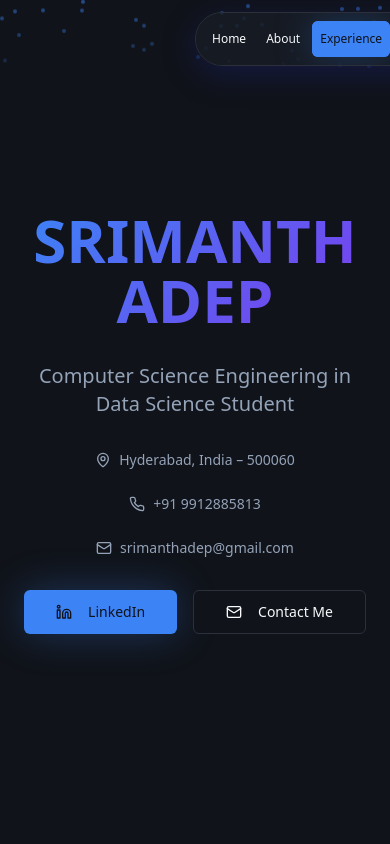
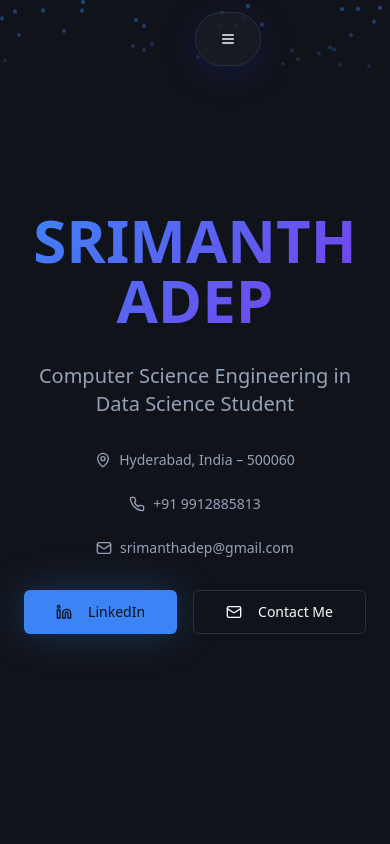
Before and after one commit to srimanthadep/srimanth-portfolio, a React (Vite) app: page / in a window 390 px wide. Shown: the top 844 px of the page. Built offline with nearby package versions, Linux system fonts and the light colour scheme.

Commit message:
Encapsulate navigation in a menu box
Wrap the navigation elements within a menu box.

```diff
--- a/src/components/Navigation.tsx
+++ b/src/components/Navigation.tsx
@@ -1,5 +1,7 @@
 import { motion } from "framer-motion";
 import { Button } from "@/components/ui/button";
+import { Menu, X } from "lucide-react";
+import { useState } from "react";
 
 interface NavigationProps {
   activeSection: string;
@@ -16,21 +18,30 @@ const sections = [
 ];
 
 export function Navigation({ activeSection, onSectionChange }: NavigationProps) {
+  const [isMenuOpen, setIsMenuOpen] = useState(false);
+
+  const handleSectionChange = (section: string) => {
+    onSectionChange(section);
+    setIsMenuOpen(false);
+  };
+
   return (
+    <>
       <motion.nav
         initial={{ y: -100, opacity: 0 }}
         animate={{ y: 0, opacity: 1 }}
         transition={{ duration: 0.8, delay: 0.2 }}
-      className="fixed top-3 left-1/2 -translate-x-1/2 z-50 backdrop-blur-glass bg-card/80 border border-border rounded-full px-2 py-2 md:px-6 md:py-3 shadow-glass max-w-[calc(100vw-1rem)] overflow-x-auto"
+        className="fixed top-3 left-1/2 -translate-x-1/2 z-50 backdrop-blur-glass bg-card/80 border border-border rounded-full px-4 py-2 shadow-glass"
       >
-      <div className="flex space-x-1 md:space-x-2 min-w-max">
+        {/* Desktop Navigation */}
+        <div className="hidden md:flex space-x-2">
           {sections.map((section) => (
             <Button
               key={section.id}
               variant={activeSection === section.id ? "default" : "ghost"}
               size="sm"
               onClick={() => onSectionChange(section.id)}
-            className={`relative transition-all duration-300 text-xs md:text-sm px-2 py-1 md:px-3 md:py-2 whitespace-nowrap ${
+              className={`relative transition-all duration-300 ${
                 activeSection === section.id
                   ? 'bg-primary text-primary-foreground shadow-glow-primary'
                   : 'hover:bg-secondary/80'
@@ -47,6 +58,48 @@ export function Navigation({ activeSection, onSectionChange }: NavigationProps)
             </Button>
           ))}
         </div>
+
+        {/* Mobile Menu Button */}
+        <div className="md:hidden">
+          <Button
+            variant="ghost"
+            size="sm"
+            onClick={() => setIsMenuOpen(!isMenuOpen)}
+            className="p-2"
+          >
+            {isMenuOpen ? <X size={20} /> : <Menu size={20} />}
+          </Button>
+        </div>
       </motion.nav>
+
+      {/* Mobile Menu Dropdown */}
+      {isMenuOpen && (
+        <motion.div
+          initial={{ opacity: 0, y: -20 }}
+          animate={{ opacity: 1, y: 0 }}
+          exit={{ opacity: 0, y: -20 }}
+          transition={{ duration: 0.2 }}
+          className="fixed top-16 left-1/2 -translate-x-1/2 z-40 backdrop-blur-glass bg-card/95 border border-border rounded-2xl p-4 shadow-glass md:hidden min-w-[200px]"
+        >
+          <div className="flex flex-col space-y-2">
+            {sections.map((section) => (
+              <Button
+                key={section.id}
+                variant={activeSection === section.id ? "default" : "ghost"}
+                size="sm"
+                onClick={() => handleSectionChange(section.id)}
+                className={`justify-start transition-all duration-300 ${
+                  activeSection === section.id
+                    ? 'bg-primary text-primary-foreground shadow-glow-primary'
+                    : 'hover:bg-secondary/80'
+                }`}
+              >
+                {section.label}
+              </Button>
+            ))}
+          </div>
+        </motion.div>
+      )}
+    </>
   );
 }
```
Lines whose indentation alone changed are shown as unchanged.
